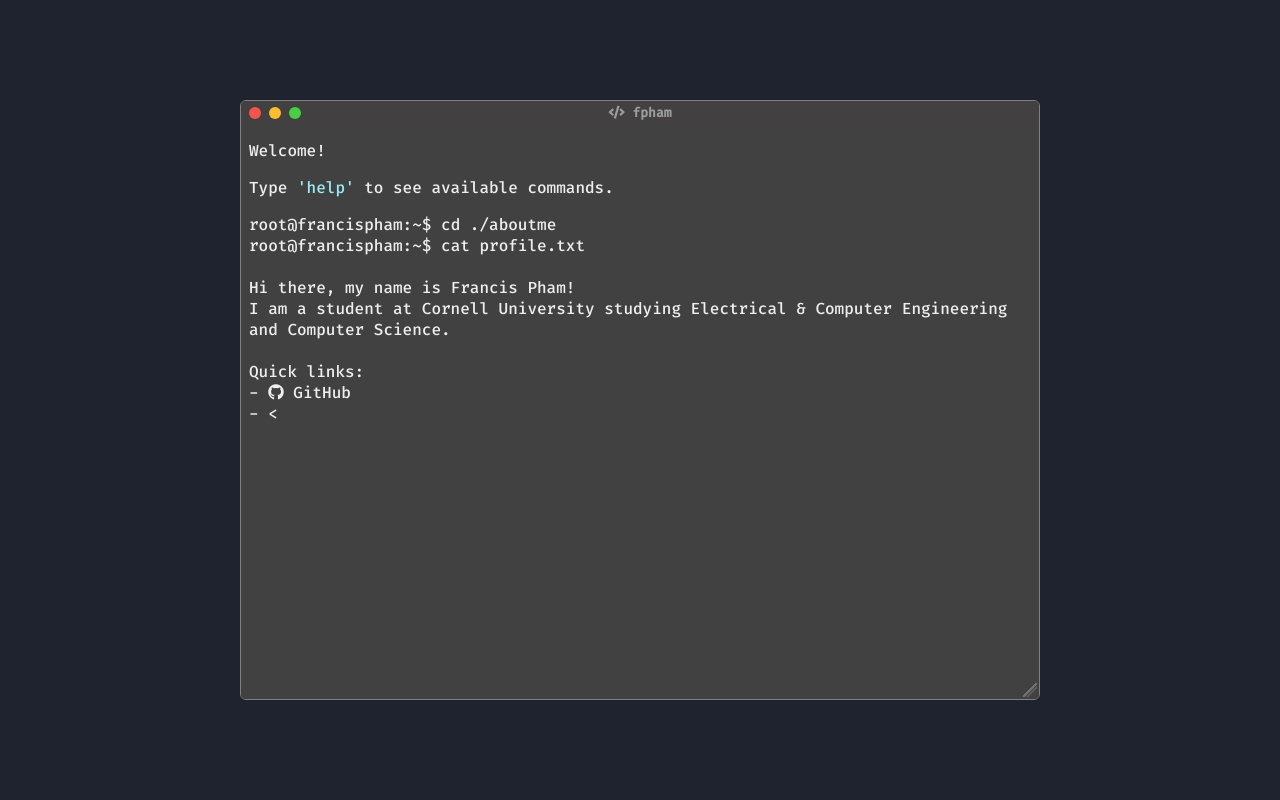
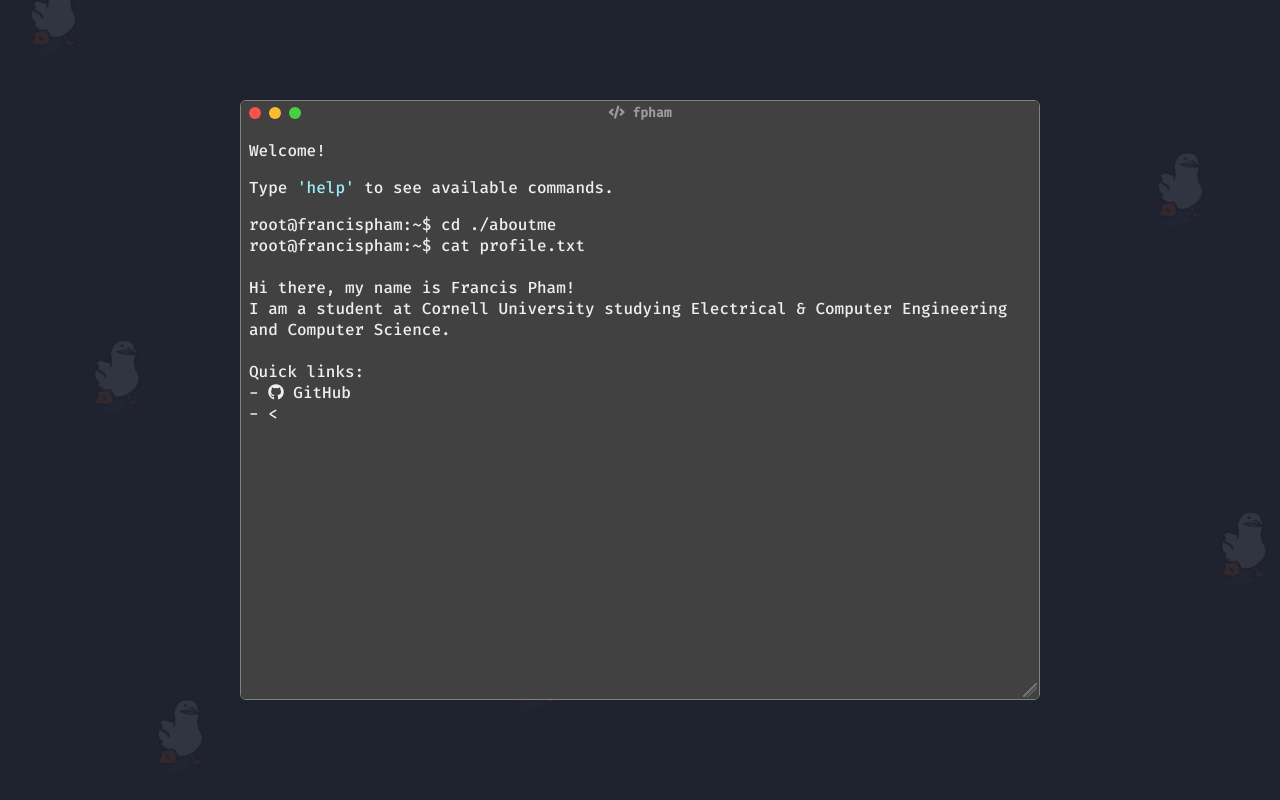
Before and after one commit to fpham0701/fpham.github.io, a plain HTML site: page index.html in a window 1280 px wide. Drawn offline with Linux system fonts and the light colour scheme.

Commit message:
added duck walking background

```diff
--- a/styles/main.css
+++ b/styles/main.css
@@ -59,6 +59,35 @@ body {
   align-items: center;
   justify-content: center;
 }
+
+/*
+  ==== walking duck background ====
+*/
+body::before {
+  content: "";
+  position: fixed;
+  left: 50%;
+  top: 50%;
+  width: 160vw;
+  height: 160vh;
+  z-index: 0;
+  pointer-events: none;
+  background-image: url('../img/walking-duck.gif');
+  background-repeat: repeat;
+  background-size: 360px 365px;
+  opacity: 0.08;
+  transform: translate(-50%, -50%) rotate(-10deg);
+  transform-origin: center;
+  background-position: -20vw -20vh;
+  animation: duck-walk 40s linear infinite;
+  will-change: background-position;
+}
+
+@keyframes duck-walk {
+  0% { background-position: -20vw -20vh; }
+  100% { background-position: 120vw 120vh; }
+}
+
 
 /*
   ===== Terminal Window =====
```
Also changed, not shown: img/walking-duck.gif (added).
